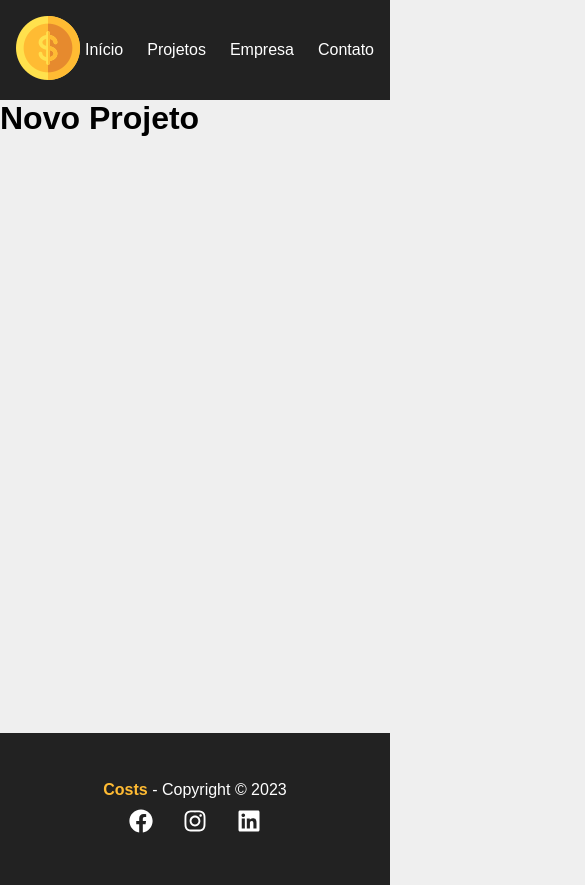
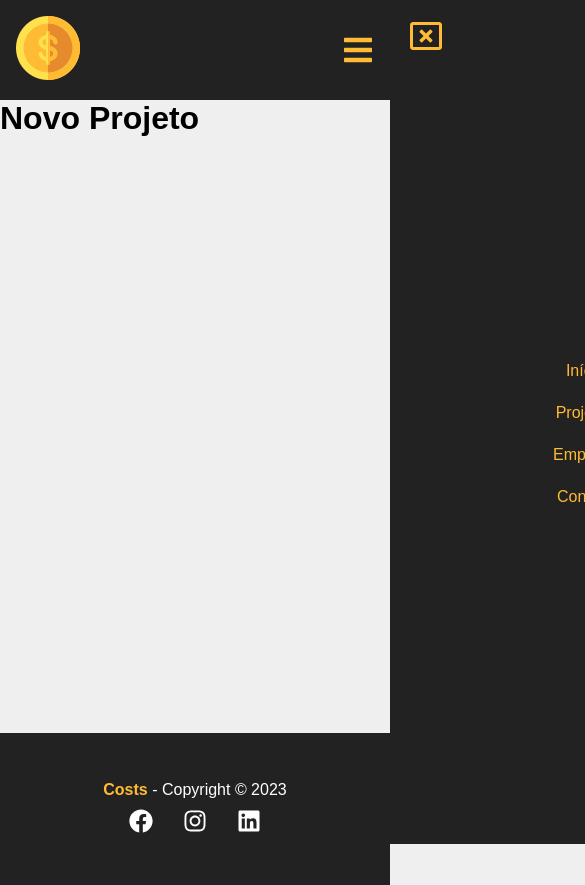
Before and after one commit to aleanrocha/react, a React (Vite) app in the folder costs/: page /NewProject in a window 390 px wide. Shown: the top 885 px of the page, 585 px wide, since content can reach past the window. Built offline with nearby package versions, Linux system fonts and the light colour scheme; the HTML template or start-up script is replaced by a standard one.

Commit message:
responsividade

```diff
--- a/costs/src/components/layout/Container.module.css
+++ b/costs/src/components/layout/Container.module.css
@@ -1,5 +1,6 @@
 .container {
-  width: 1280px;
+  width: 100%;
+  max-width: 1280px;
   display: flex;
   justify-content: space-between;
   margin: 0 auto;
--- a/costs/src/components/layout/NavBar.jsx
+++ b/costs/src/components/layout/NavBar.jsx
@@ -1,18 +1,23 @@
 import { Link } from 'react-router-dom'
+import { FaRegWindowClose, FaBars } from 'react-icons/fa'
 import logo from '../../assets/costs_logo.png'
 import styles from './NavBar.module.css'
 import Container from './Container'
 
 const NavBar = () => {
+  const showMenu = () => {document.querySelector('ul').style.left = '0'}
+  const closeMenu = () => {document.querySelector('ul').style.left = '100%'}
   return (
     <nav className={styles.navbar}>
       <Container>
         <Link to='/' ><img src={logo} alt='costs' /></Link>
+        <FaBars className={styles.show_menu} onClick={showMenu} />
         <ul className={styles.list}>
-          <li className={styles.item}><Link to='/' >Início</Link></li>
-          <li className={styles.item}><Link to='/Projects' >Projetos</Link></li>
-          <li className={styles.item}><Link to='/Company' >Empresa</Link></li>
-          <li className={styles.item}><Link to='Contact' >Contato</Link></li>
+          <li><FaRegWindowClose className={styles.close_menu} onClick={closeMenu} /></li>
+          <li onClick={closeMenu} className={styles.item}><Link to='/' >Início</Link></li>
+          <li onClick={closeMenu} className={styles.item}><Link to='/Projects' >Projetos</Link></li>
+          <li onClick={closeMenu} className={styles.item}><Link to='/Company' >Empresa</Link></li>
+          <li onClick={closeMenu} className={styles.item}><Link to='Contact' >Contato</Link></li>
         </ul>
       </Container>
     </nav>
--- a/costs/src/components/layout/NavBar.module.css
+++ b/costs/src/components/layout/NavBar.module.css
@@ -18,3 +18,34 @@
   color: #ffbb33;
   transition: .5s;
 }
+.show_menu, .close_menu {display: none;}
+@media screen and (max-width: 580px) {
+  .list {
+    position: fixed;
+    top: 0;
+    left: 100%;
+    background-color: #222;
+    color: #ffbb33;
+    width: 100%;
+    height: 100vh;
+    flex-direction: column;
+    justify-content: center;
+    align-items: center;
+    transition: .5s;
+  }
+  .item a {color: #ffbb33;}
+  .show_menu {
+    color: #ffbb33;
+    display: flex;
+    font-size: 2em;
+    margin: auto 0;
+  }
+  .close_menu {
+    display: block;
+    color: #ffbb33;
+    position: absolute;
+    top: 20px;
+    left: 20px;
+    font-size: 2em;
+  }
+}
--- a/costs/src/components/pages/Home.module.css
+++ b/costs/src/components/pages/Home.module.css
@@ -18,3 +18,7 @@
   width: 350px;
   margin: 2em 0;
 }
+@media screen and (max-width: 580px) {
+  .home_container h1 {font-size: 1.5em;}
+  .home_container p {text-align: center;}
+}
```
